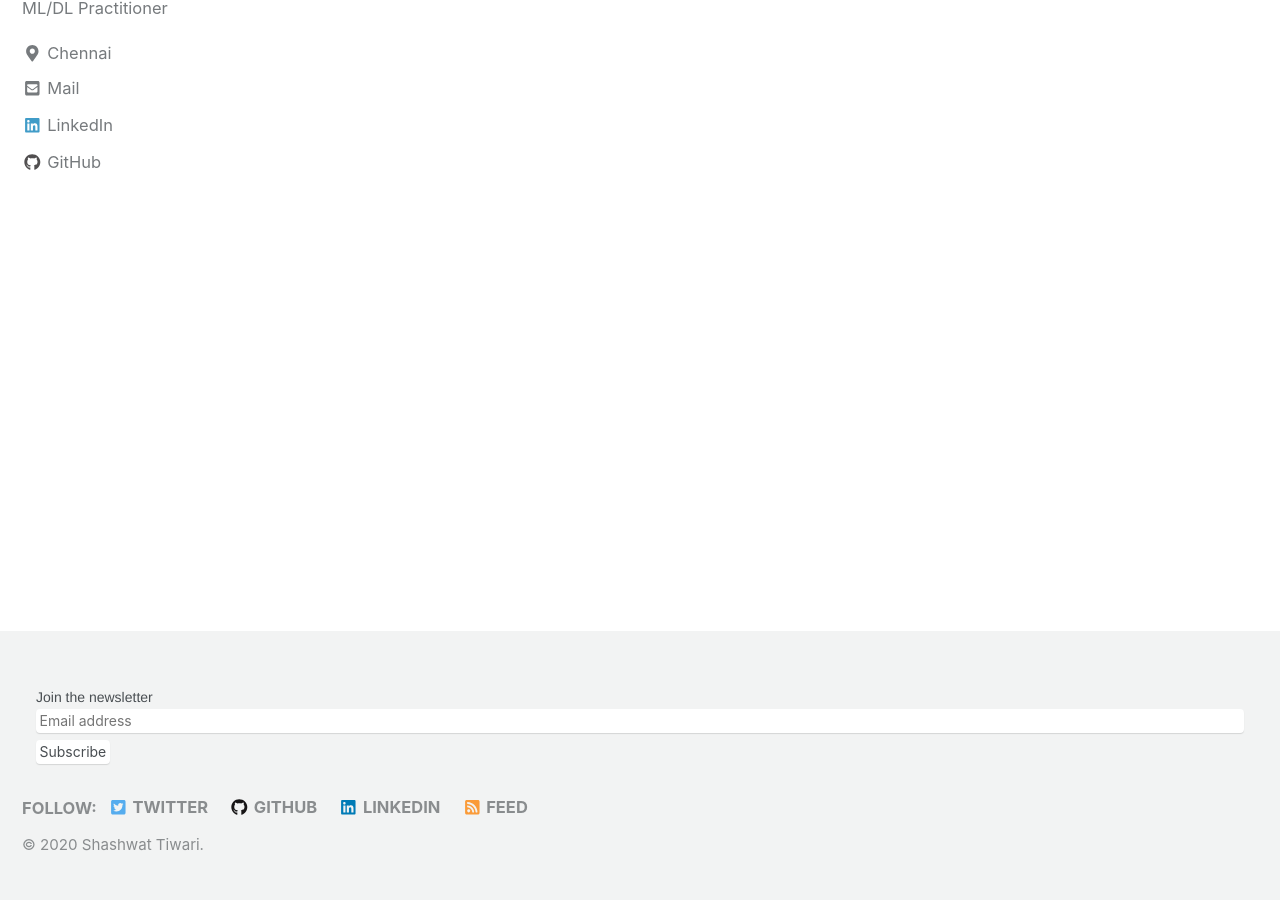
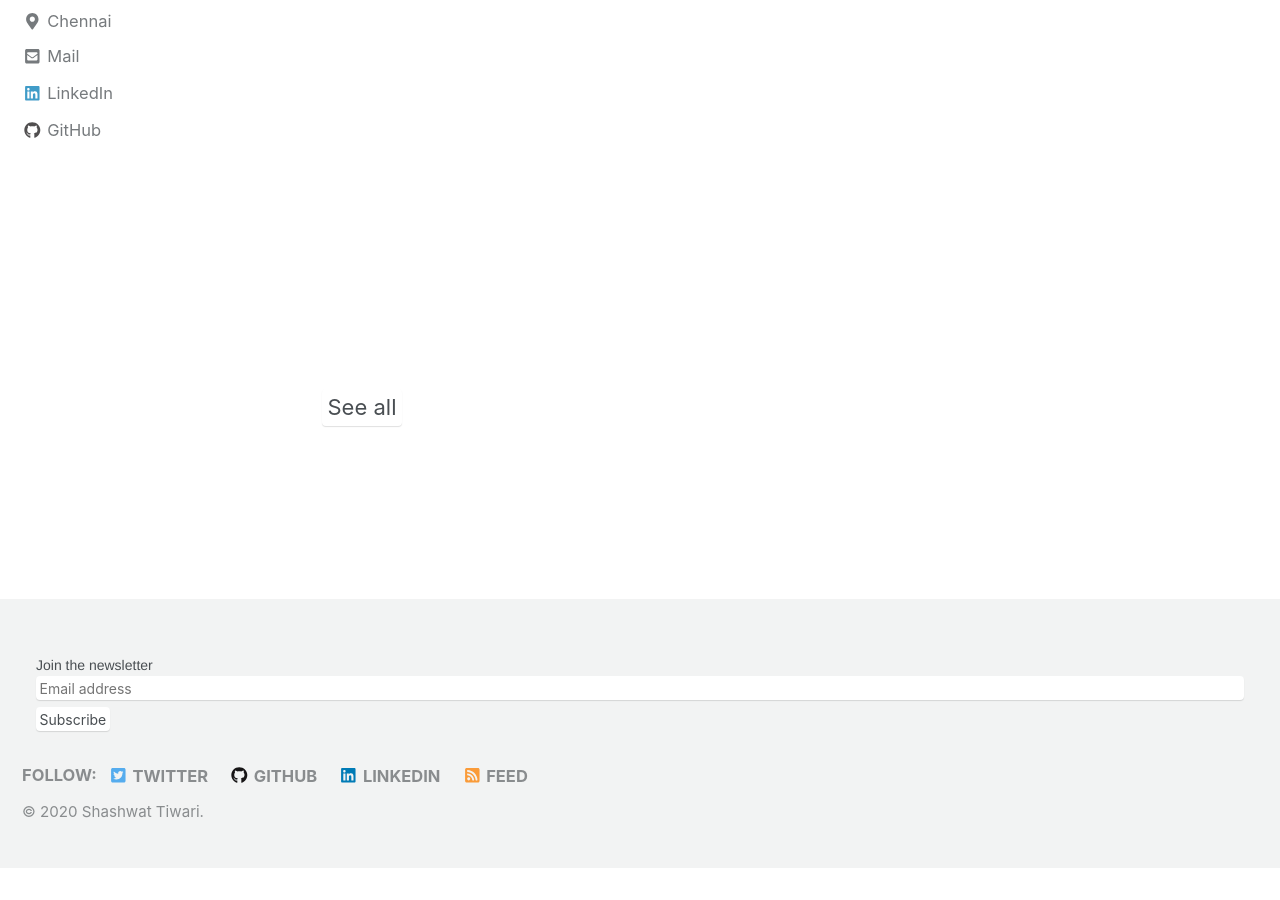
Before and after one commit to shashwatwork/shashwatwork.github.io, a Jekyll site: the page built from _pages/portfolio-archive.html, in a window 1280 px wide and 900 px high, scrolled down 368 px. Built offline with Jekyll 4.4.1, drawn with Linux system fonts in a browser that asks for light colours; cached includes are drawn as plain includes; a script that is not in the unit is left out; comment, search, counter and statistics services are not loaded; after the commit the page ends 1236 px from its top, so only the background shows below that.

```diff
--- a/_pages/portfolio-archive.html
+++ b/_pages/portfolio-archive.html
@@ -33,26 +33,9 @@ A series of projects I have realized over the past months, including Machine Lea
 <br>
 <br>
 
-<div class="github-card" data-github="shashwatwork/Human-Activity-Data-predict-using-R" data-width="100%" data-height="" data-theme="default"></div>
-<script src="//cdn.jsdelivr.net/github-cards/latest/widget.js"></script>
-
-<br>
-<br>
-
 <div class="github-card" data-github="shashwatwork/Building-Recommeder-System-in-PySpark" data-width="100%" data-height="" data-theme="default"></div>
 <script src="//cdn.jsdelivr.net/github-cards/latest/widget.js"></script>
 
-<br>
-<br>
-
-<div class="github-card" data-github="shashwatwork/Coursera_Capstone" data-width="100%" data-height="" data-theme="default"></div>
-<script src="//cdn.jsdelivr.net/github-cards/latest/widget.js"></script>
-
-<br>
-<br>
-
-<div class="github-card" data-github="shashwatwork/Q-A-Chatbot-with-Python" data-width="100%" data-height="" data-theme="default"></div>
-<script src="//cdn.jsdelivr.net/github-cards/latest/widget.js"></script>
 
 <br>
 <br>
@@ -65,3 +48,7 @@ A series of projects I have realized over the past months, including Machine Lea
 
 <div class="github-card" data-github="shashwatwork/Diet-planner-" data-width="100%" data-height="" data-theme="default"></div>
 <script src="//cdn.jsdelivr.net/github-cards/latest/widget.js"></script>
+
+<br>
+<br>
+<input action="action" class="button" type="button" value="See all" onclick="location.href='https://https://github.com/shashwatwork/';"/>
```
